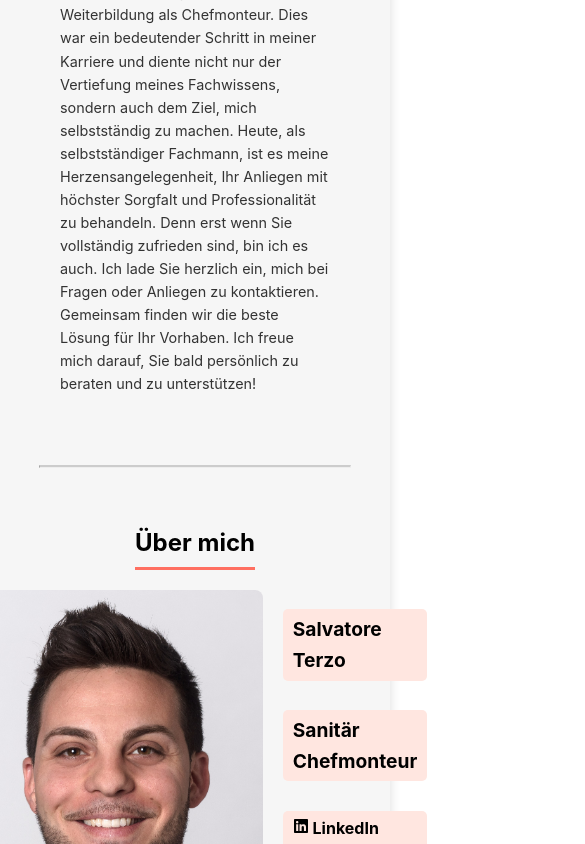
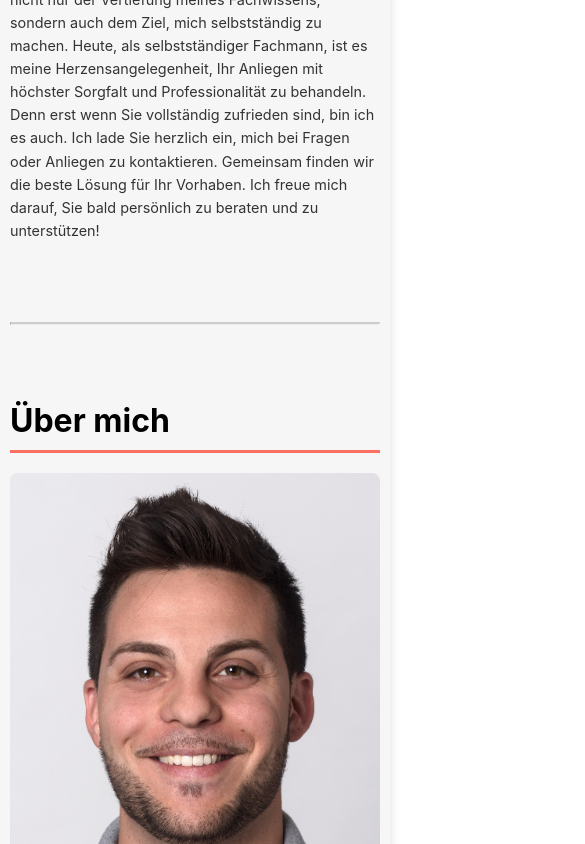
Before and after one commit to Nizii/terzo_sanitar, a React (Create React App) app: page / in a window 390 px wide. Shown: the part 1156-2000 px from the top of the page, 585 px wide, since content can reach past the window. Built offline with nearby package versions, Linux system fonts and the light colour scheme.

Commit message:
Design angepasst

```diff
--- a/src/components/Main/Content/Content.css
+++ b/src/components/Main/Content/Content.css
@@ -1,10 +1,7 @@
 .section-divider {
   border-top: 2px solid #cccccc; /* Etwas dickerer, hellgrauer Strich */
-  margin: 40px 0; /* Gleicher Abstand oben und unten */
-  margin-left: 10%; /* Abstand zum linken Rand */
-  margin-right: 10%; /* Abstand zum rechten Rand */
+  margin: 50px 0; /* Gleicher Abstand oben und unten */
 }
-
 
 /* Haupt-Content-Bereich */
 .content {
@@ -12,22 +9,26 @@
   border-radius: 8px;
   box-shadow: 2px 2px 10px rgba(0,0,0,0.1);
   margin-top: 120px;
-  margin-left: auto;
-  margin-right: auto;
   padding-top: 0;
+  margin-left: auto; /* Zentriert den Content */
+  margin-right: auto; /* Zentriert den Content */
 }
 
 /* Wide screen (e.g., 1600px and above) */
-@media (min-width: 1600px) {
+@media (min-width: 2000px) {
   .content {
     max-width: 40%;
+    padding-left: 40px;
+    padding-right: 40px;
   }
 }
 
-/* Normal PC screen (e.g., 1024px - 1599px) */
-@media (min-width: 1024px) and (max-width: 1599px) {
+/* Normal PC screen (e.g., 1024px - 1999px) */
+@media (min-width: 1024px) and (max-width: 1999px) {
   .content {
     max-width: 80%;
+    padding-left: 40px;
+    padding-right: 40px;
   }
 }
 
@@ -36,6 +37,8 @@
   .content {
     max-width: 100%;
     margin-top: 80px;
+    padding-left: 10px;
+    padding-right: 10px;
   }
 }
 
@@ -58,7 +61,6 @@
   font-size: 1rem;
   color: #333;
   line-height: 1.6;
-  margin-bottom: 20px;
 }
 
 .content ul {
@@ -73,7 +75,7 @@
 }
 
 .content-inner {
-  padding: 20px 60px;
+  padding: 20px 0; /* Entfernung des seitlichen Paddings */
 }
 
 .content-image {
@@ -85,13 +87,15 @@
   transition: opacity 0.5s ease-in-out;
 }
 
-@media (max-width: 768px) {
+@media (max-width: 1023px) {
   .content{
     margin-top: 80px;
   }
 
   .content-image {
-    height: 200px;
+    margin-top: 50px;
+    height: 250px;
+    border-radius: 3px;
   }
 
   .content h2 {
@@ -124,7 +128,16 @@
   display: flex;
   flex-direction: column;
   align-items: center;
-  padding: 0 60px;
+
+}
+
+.about-me h2 {
+  font-size: 2rem;
+  color: black;
+  border-bottom: 3px solid #ff6f61;
+  padding-bottom: 10px;
+  margin-bottom: 20px;
+  width: 100%;
 }
 
 .about-content {
@@ -183,12 +196,33 @@
   text-decoration: underline;
 }
 
+/* Mobile-specific styles for About Section */
+@media (max-width: 1023px) {
+  .about-content {
+    flex-direction: column;
+    align-items: center;
+  }
+
+  .about-image {
+    margin-right: 0;
+    margin-bottom: 20px;
+  }
+}
+
 /* Contact Section */
 .kontaktseite {
   background-color: #f6f6f6;
   margin-left: auto;
   margin-right: auto;
-  padding: 0 60px;
+}
+
+.kontaktseite h2 {
+  font-size: 2rem;
+  color: black;
+  border-bottom: 3px solid #ff6f61;
+  padding-bottom: 10px;
+  margin-bottom: 20px;
+  width: 100%;
 }
 
 .isolation {
@@ -197,15 +231,17 @@
   justify-content: space-between;
 }
 
-.standort, .direktkontakt {
-  flex: 1;
-  margin-right: 20px;
+
+
+/* Mobile-specific styles for cooperation section */
+@media (max-width: 1023px) {
+
 }
 
+@media (min-width: 1024px) {
   .kontakt-text {
     font-size: 1rem;
-  color: #333;
-  margin-bottom: 10px;
+    color: #af5353;
   }
 
   .phone-link-about {
@@ -213,6 +249,13 @@
     font-weight: bold;
     text-decoration: none;
   }
+  .standort, .direktkontakt {
+    flex: 1;
+    margin-right: 20px;
+  }
+}
+
+
 
 .phone-link-about:hover {
   text-decoration: underline;
@@ -232,7 +275,6 @@
   background-color: #f6f6f6;
   margin-left: auto;
   margin-right: auto;
-  padding: 0 60px;
 }
 
 /* Cooperation and Suppliers Section */
@@ -286,7 +328,8 @@
   transform: translateY(-5px);
 }
 
-@media (max-width: 768px) {
+/* Mobile-specific styles for cooperation section */
+@media (max-width: 1023px) {
   .kooperationen-container {
     flex-direction: column;
     align-items: center;
@@ -294,10 +337,15 @@
 
   .kooperationen-item {
     flex: 1 1 100%;
-    max-width: 100%;
+    width: 80%;
   }
 
   .kooperationen-item:last-child {
     max-width: 100%;
   }
+  .content, .header, .kooperationen, .kontaktseite {
+    max-width: 100%;
+    overflow-x: hidden; /* Verhindert horizontales Scrollen */
   }
+
+}
--- a/src/components/Main/Content/Content.js
+++ b/src/components/Main/Content/Content.js
@@ -77,7 +77,7 @@ function SinglePage() {
                 <FaLinkedin /> LinkedIn Profil
               </a>
             </p>
-            <p>Mein Name ist Salvatore Terzo, geboren 1988, und Ihre Zufriedenheit ist mein oberstes Ziel...</p>
+            <p>Mein Name ist Salvatore Terzo, geboren 1988, und Ihre Zufriedenheit ist mein oberstes Ziel. Meine berufliche Laufbahn begann 2008, als ich meine Lehre als Sanitär Monteur EFZ bei der renommierten Firma A. Baltensberger erfolgreich abschloss. Seitdem konnte ich vielfältige Erfahrungen in diversen Bereichen des Sanitärhandwerks sammeln. Egal ob als Bauleiter, bei Wasserschäden, in der Beratung für Umbauten oder hauptsächlich im Service – ich habe stets mein Bestes gegeben, um die Wünsche meiner Kunden zu erfüllen. Mein stetiges Streben nach Perfektion und Weiterentwicklung führte mich zur Weiterbildung als Chefmonteur. Dies war ein bedeutender Schritt in meiner Karriere und diente nicht nur der Vertiefung meines Fachwissens, sondern auch dem Ziel, mich selbstständig zu machen. Heute, als selbstständiger Fachmann, ist es meine Herzensangelegenheit, Ihr Anliegen mit höchster Sorgfalt und Professionalität zu behandeln. Denn erst wenn Sie vollständig zufrieden sind, bin ich es auch. Ich lade Sie herzlich ein, mich bei Fragen oder Anliegen zu kontaktieren. Gemeinsam finden wir die beste Lösung für Ihr Vorhaben. Ich freue mich darauf, Sie bald persönlich zu beraten und zu unterstützen!</p>
           </section>
         </div>
       </div>
@@ -86,16 +86,16 @@ function SinglePage() {
 
       {/* Contact Section */}
       <div className="kontaktseite">
+        <h2>Kontakt</h2>
         <div className='isolation'>
           <section className="standort">
-            <h2>Adresse</h2>
+
             <p className='kontakt-text'>Terzo Sanitär GmbH</p>
             <p className='kontakt-text'>Lindenstrasse 40</p>
             <p className='kontakt-text'>8153 Rümlang</p>
           </section>
 
           <section className="direktkontakt">
-            <h2>Kontakt</h2>
             <p className='kontakt-text'>
               <a href="tel:+41765893331" className="phone-link-about">Telefon +41 76 589 33 31</a>
             </p>
@@ -112,6 +112,7 @@ function SinglePage() {
             </p>
           </section>
         </div>
+        {/*
         <section className="map">
           <h2>Standort</h2>
           <iframe
@@ -124,6 +125,7 @@ function SinglePage() {
             src={mapSrc}
           />
         </section>
+      */}
       </div>
 
       <hr className="section-divider" />
--- a/src/components/Main/Footer/Footer.css
+++ b/src/components/Main/Footer/Footer.css
@@ -7,6 +7,8 @@
   justify-content: center;
   align-items: center;
   box-shadow: 0px -4px 15px rgba(0,0,0,0.1);
+  margin-left: auto; /* Zentriert den Content */
+  margin-right: auto; /* Zentriert den Content */
 }
 
 .footer-content p {
--- a/src/components/Main/Header/Header.css
+++ b/src/components/Main/Header/Header.css
@@ -11,7 +11,8 @@
   left: 0;
   right: 0;
   z-index: 1000;
-  padding-bottom: 20px;
+  padding: 10px 20px; /* Reduzierte Polsterung für mobile Ansicht */
+  max-width: 100%;
 }
 
 .hamburger-menu {
@@ -117,7 +118,7 @@
   white-space: nowrap;
 }
 
-@media (max-width: 768px) {
+@media (max-width: 1023px) {
   .logotext {
     font-size: 30px;
     white-space: normal;
@@ -219,7 +220,7 @@ ul {
   text-decoration: underline;
 }
 
-@media (max-width: 768px) {
+@media (max-width: 1023px) {
   .header nav ul {
     flex-direction: column;
   }
@@ -298,7 +299,7 @@ ul {
   }
 }
 
-@media (min-width: 769px) {
+@media (min-width: 1024px) {
   .desktop-nav {
     justify-content: flex-end;
     padding-right: 100px;
```
Lines whose indentation alone changed are shown as unchanged.
